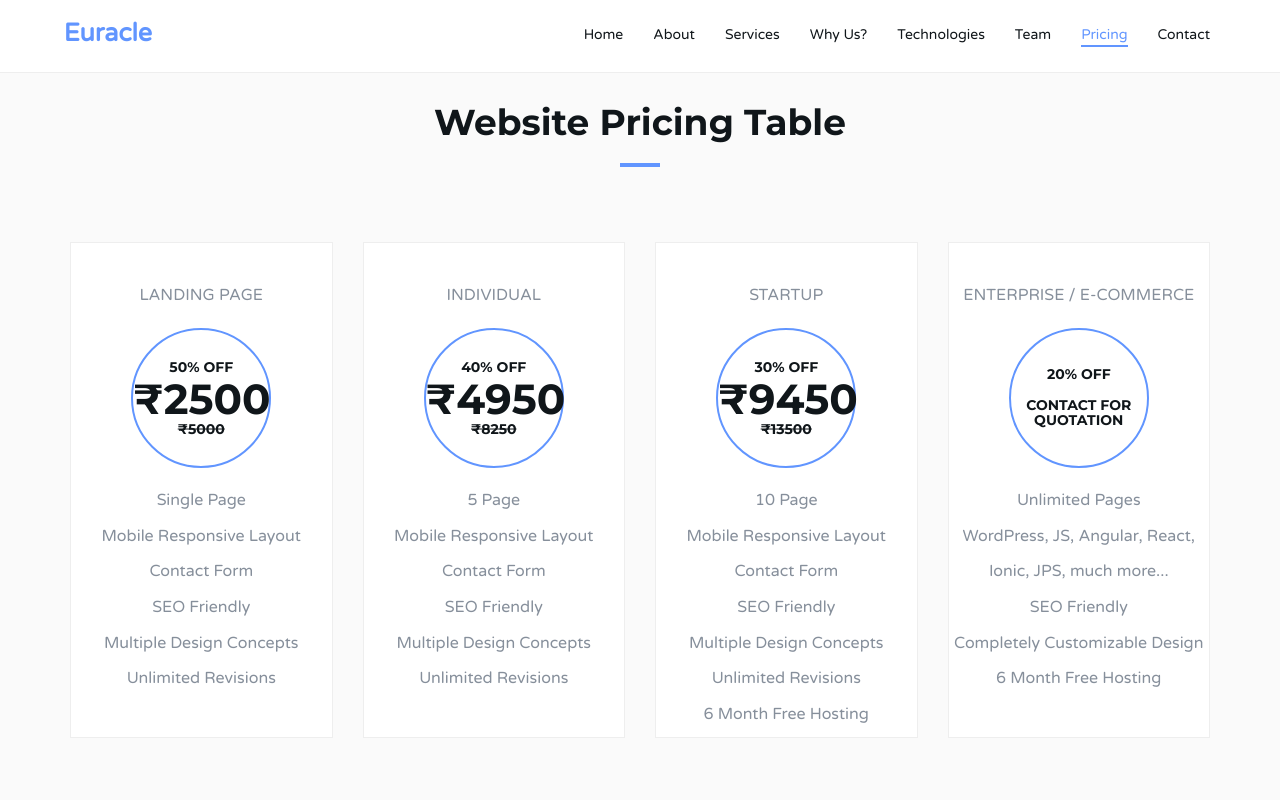
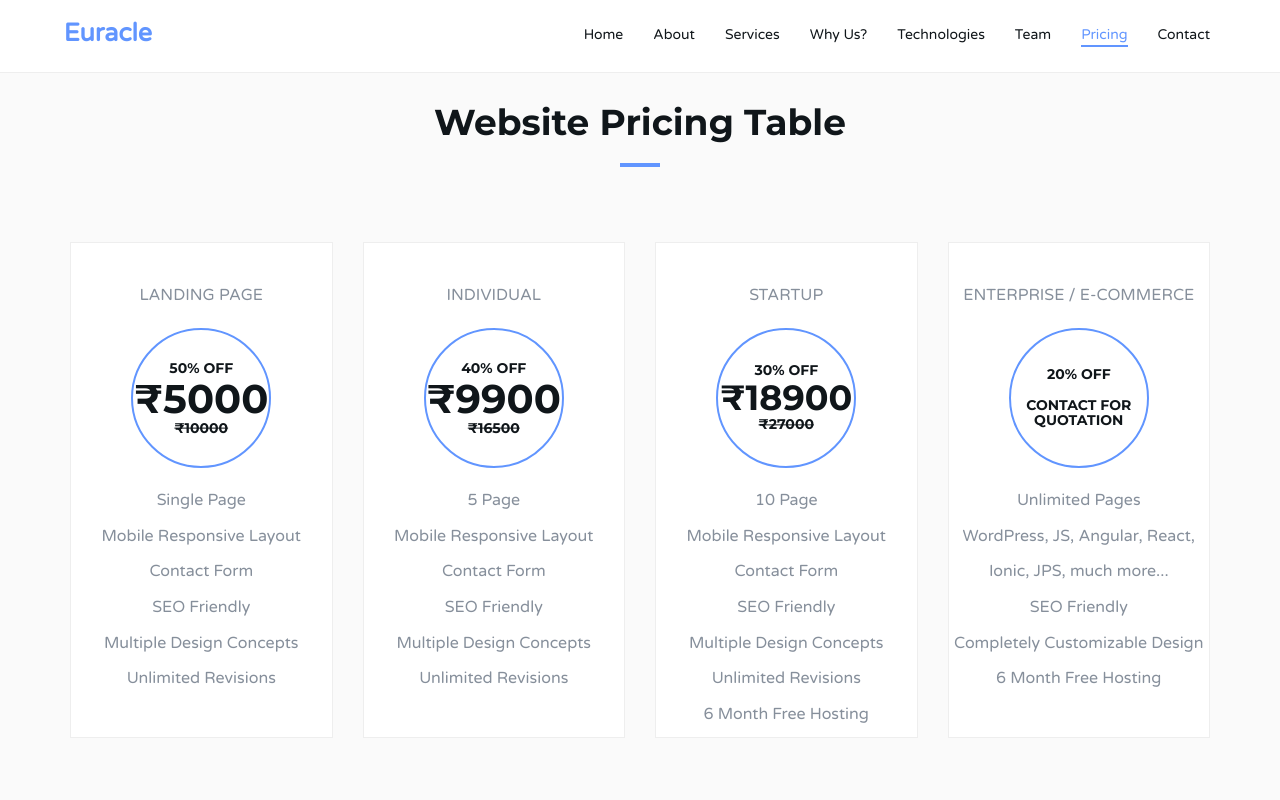
Before and after one commit to codershikhar/Euracle-Website, a plain HTML site: page pricing.html in a window 1280 px wide. Shown: the top 800 px of the page. Drawn offline with nearby package versions, Linux system fonts and the light colour scheme; no server answers.

Commit message:
pricing change

```diff
--- a/pricing.html
+++ b/pricing.html
@@ -124,7 +124,7 @@
 						<div class="price-head">
 							<span class="price-title">Landing Page</span>
 							<div class="price">
-								<h3><span class="duration">50% Off</span>₹2500<span class="duration"><s>₹5000</s></span>
+								<h3 style="font-size: 40px;"><span class="duration">50% Off</span>₹5000<span class="duration"><s>₹10000</s></span>
 								</h3>
 							</div>
 						</div>
@@ -164,7 +164,7 @@
 						<div class="price-head">
 							<span class="price-title">Individual</span>
 							<div class="price">
-								<h3><span class="duration">40% Off</span>₹4950<span class="duration"><s>₹8250</s></span>
+								<h3 style="font-size: 40px;"><span class="duration">40% Off</span>₹9900<span class="duration"><s>₹16500</s></span>
 								</h3>
 							</div>
 						</div>
@@ -204,8 +204,8 @@
 						<div class="price-head">
 							<span class="price-title">Startup</span>
 							<div class="price">
-								<h3><span class="duration">30% Off</span>₹9450<span
-										class="duration"><s>₹13500</s></span>
+								<h3 style="font-size: 35px;"><span class="duration">30% Off</span>₹18900<span
+										class="duration"><s>₹27000</s></span>
 								</h3>
 							</div>
 						</div>
```
